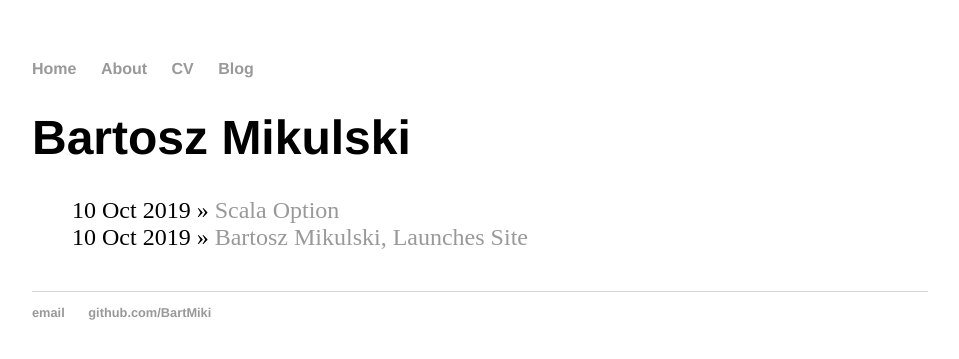
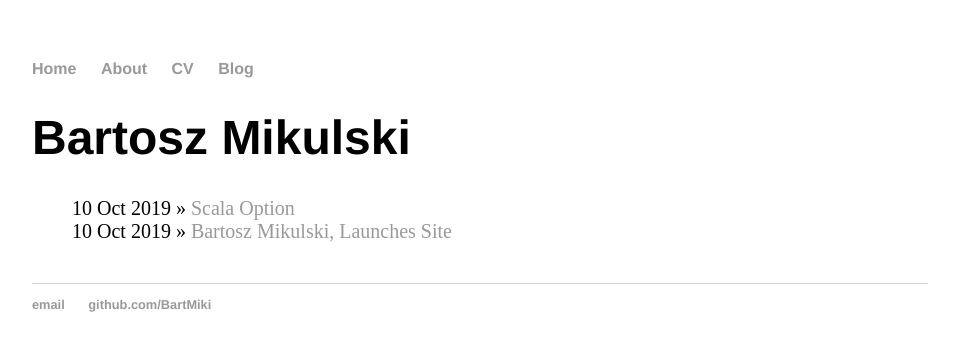
Before and after one commit to BartMiki/bartmiki.github.io, a Jekyll site: the page built from blog/index.html, in a window 1280 px wide. Shown: the top 359 px of the page, without its empty margins (160-1119 px from the left). Built offline with Jekyll 4.4.1, drawn with Linux system fonts in a browser that asks for light colours.

Commit message:
Update main.css

```diff
--- a/css/main.css
+++ b/css/main.css
@@ -35,7 +35,7 @@ footer {
 
 ul.posts {
     margin: 20px auto 40px;
-    font-size: 1.5em;
+    font-size: 1.25em;
 }
 
 ul.posts li {
```
